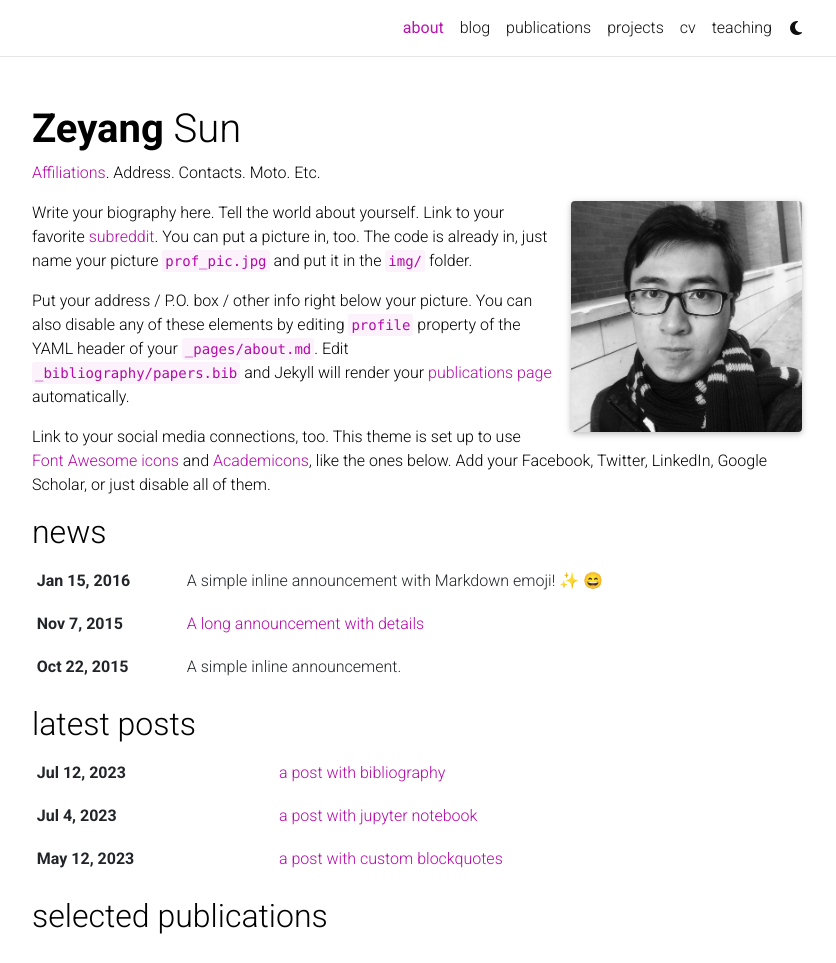
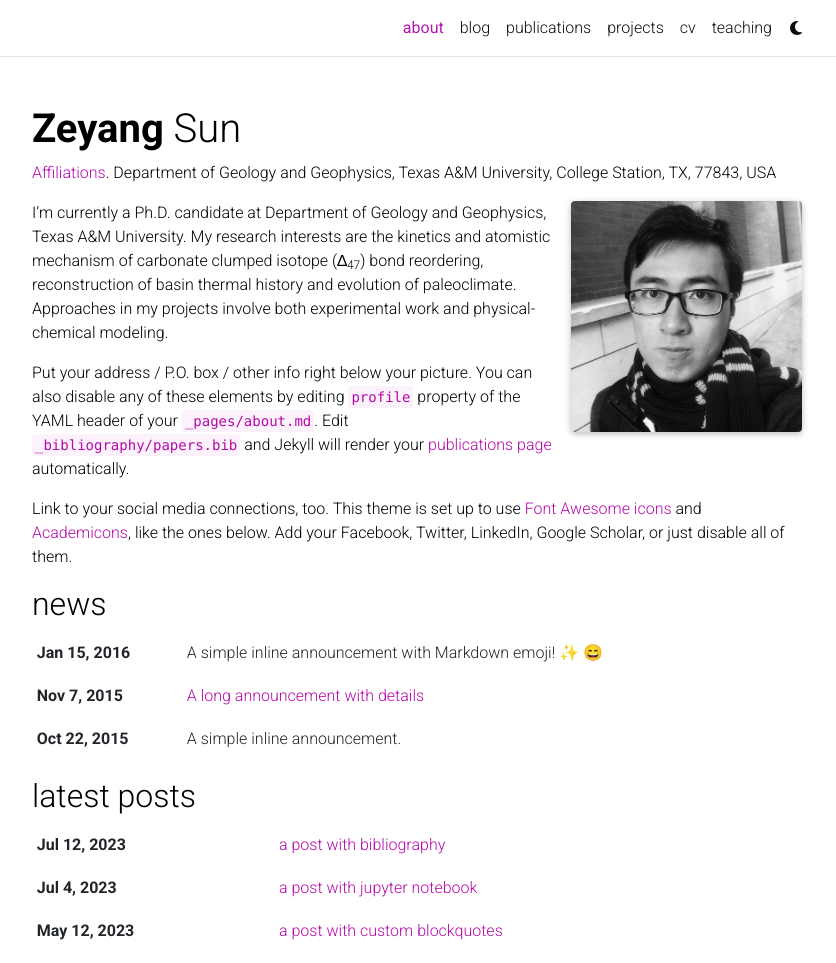
Before and after one commit to ZSunEPS/zsuneps.github.io, a Jekyll site: the page built from _pages/about.md, in a window 1280 px wide and 1324 px high, cut to the strip 0-963 px from the top of the window. Shown: the whole strip, without its empty margins (223-1059 px from the left). Built offline with Jekyll 4.4.1, drawn with Linux system fonts in a browser that asks for light colours; full-size pictures stand in for the smaller copies a plugin makes; emoji names are drawn with the system emoji font; comment, search, counter and statistics services are not loaded; a style sheet for code colours, icons or effects is not loaded.

Commit message:
modified:   _pages/about.md

```diff
--- a/_pages/about.md
+++ b/_pages/about.md
@@ -2,7 +2,7 @@
 layout: about
 title: about
 permalink: /
-subtitle: <a href='#'>Affiliations</a>. Address. Contacts. Moto. Etc.
+subtitle: <a href='#'>Affiliations</a>. Department of Geology and Geophysics, Texas A&M University, College Station, TX, 77843, USA
 
 profile:
   align: right
@@ -16,7 +16,7 @@
 social: true  # includes social icons at the bottom of the page
 ---
 
-Write your biography here. Tell the world about yourself. Link to your favorite [subreddit](http://reddit.com). You can put a picture in, too. The code is already in, just name your picture `prof_pic.jpg` and put it in the `img/` folder.
+I'm currently a Ph.D. candidate at Department of Geology and Geophysics, Texas A&M University. My research interests are the kinetics and atomistic mechanism of carbonate clumped isotope (∆<sub>47</sub>) bond reordering, reconstruction of basin thermal history and evolution of paleoclimate. Approaches in my projects involve both experimental work and physical-chemical modeling.
 
 Put your address / P.O. box / other info right below your picture. You can also disable any of these elements by editing `profile` property of the YAML header of your `_pages/about.md`. Edit `_bibliography/papers.bib` and Jekyll will render your [publications page](/al-folio/publications/) automatically.
 
```
